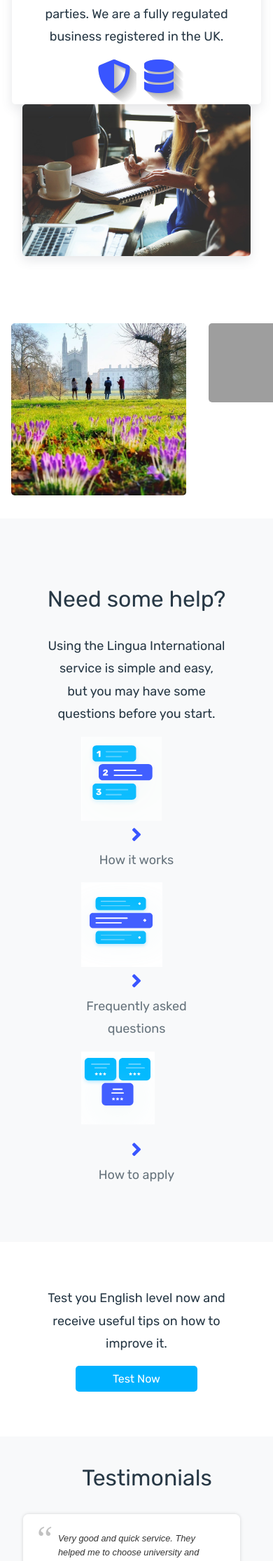
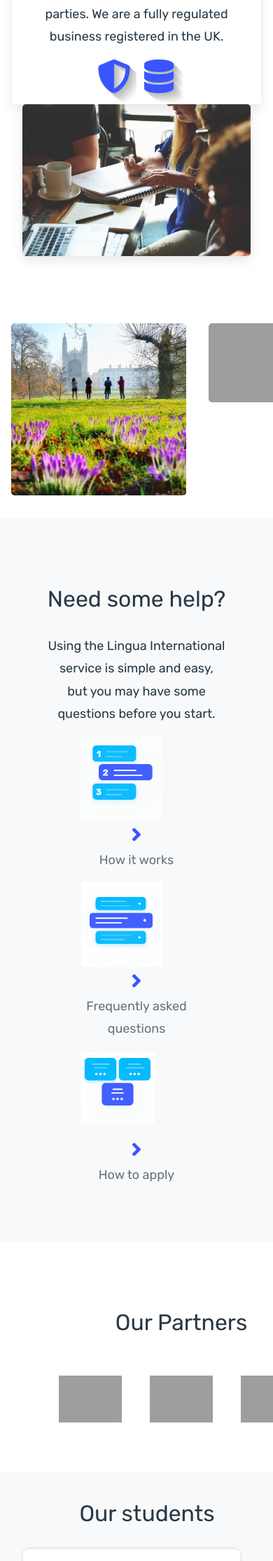
Before and after one commit to KristiKo/Lingua, a Django app: page / in a window 390 px wide. Shown: the part 4269-6500 px from the top of the page at 70% size. Run offline with Django 3.2, Linux system fonts and the light colour scheme; parts of the project's set-up code (start-up, migrations or seed data) failed here and were passed over; some libraries are stand-ins or nearby versions; grey boxes are pictures that could not be loaded.

Commit message:
added partner section

```diff
--- a/lingua/forms.py
+++ b/lingua/forms.py
@@ -42,6 +42,8 @@ class ContactForm(forms.Form):
 class SubscriberForm(forms.ModelForm):
     email = forms.EmailField(required=False, label="Email Address",
             widget=forms.TextInput(attrs={'placeholder': 'Email Address'}))
+    question = forms.CharField(required=False, label="Plural of tooth",
+            widget=forms.TextInput(attrs={'placeholder': 'answer here'}))
 
     class Meta:
         model = Subscriber
--- a/lingua/static/css/style.css
+++ b/lingua/static/css/style.css
@@ -453,6 +453,121 @@ a:hover,a:focus{
 .privacy p {
     text-align: left;
 }
+/* Partners */
+.slick-slide {
+    margin: 0px 20px;
+}
+
+.slick-slide img {
+    width: 100%;
+}
+
+.slick-slider
+{
+    position: relative;
+    display: block;
+    box-sizing: border-box;
+    -webkit-user-select: none;
+    -moz-user-select: none;
+    -ms-user-select: none;
+            user-select: none;
+    -webkit-touch-callout: none;
+    -khtml-user-select: none;
+    -ms-touch-action: pan-y;
+        touch-action: pan-y;
+    -webkit-tap-highlight-color: transparent;
+}
+
+.slick-list
+{
+    position: relative;
+    display: block;
+    overflow: hidden;
+    margin: 0;
+    padding: 0;
+}
+.slick-list:focus
+{
+    outline: none;
+}
+.slick-list.dragging
+{
+    cursor: pointer;
+    cursor: hand;
+}
+
+.slick-slider .slick-track,
+.slick-slider .slick-list
+{
+    -webkit-transform: translate3d(0, 0, 0);
+       -moz-transform: translate3d(0, 0, 0);
+        -ms-transform: translate3d(0, 0, 0);
+         -o-transform: translate3d(0, 0, 0);
+            transform: translate3d(0, 0, 0);
+}
+
+.slick-track
+{
+    position: relative;
+    top: 0;
+    left: 0;
+    display: block;
+}
+.slick-track:before,
+.slick-track:after
+{
+    display: table;
+    content: '';
+}
+.slick-track:after
+{
+    clear: both;
+}
+.slick-loading .slick-track
+{
+    visibility: hidden;
+}
+
+.slick-slide
+{
+    display: none;
+    float: left;
+    height: 100%;
+    min-height: 1px;
+}
+[dir='rtl'] .slick-slide
+{
+    float: right;
+}
+.slick-slide img
+{
+    display: block;
+}
+.slick-slide.slick-loading img
+{
+    display: none;
+}
+.slick-slide.dragging img
+{
+    pointer-events: none;
+}
+.slick-initialized .slick-slide
+{
+    display: block;
+}
+.slick-loading .slick-slide
+{
+    visibility: hidden;
+}
+.slick-vertical .slick-slide
+{
+    display: block;
+    height: auto;
+    border: 1px solid transparent;
+}
+.slick-arrow.slick-hidden {
+    display: none;
+}
 /* Testimonials */
 .testimonial{
     padding: 7rem;
--- a/lingua/static/js/script.js
+++ b/lingua/static/js/script.js
@@ -47,6 +47,28 @@ $( document ).ready(function() {
       $('#privacy-btn').hide();
     }
   })
+
+  //slider
+  $('.customer-logos').slick({
+    slidesToShow: 6,
+    slidesToScroll: 1,
+    autoplay: true,
+    autoplaySpeed: 1500,
+    arrows: false,
+    dots: false,
+    pauseOnHover: false,
+    responsive: [{
+        breakpoint: 768,
+        settings: {
+            slidesToShow: 4
+        }
+    }, {
+        breakpoint: 520,
+        settings: {
+            slidesToShow: 3
+        }
+    }]
+  });
 });
 
 /* Maps
--- a/lingua/templates/lingua_templates/contact.html
+++ b/lingua/templates/lingua_templates/contact.html
@@ -1,5 +1,6 @@
 {% extends "lingua_templates/header.html" %}
 {% load staticfiles %}
+{% load crispy_forms_tags %}
 {% block content %}
 {% include "lingua_templates/inc/navbar.html" %}
 <section id="contact fadeIn">
@@ -21,7 +22,7 @@
     <form class="contact-form" method="post">
       {% load widget_tweaks %}
       {% csrf_token %}
-      {{ form.as_p }}
+      {{ form|crispy }}
       <div class="form-actions">
         <button type="submit" class="btn btn-info">Get in touch</button>
       </div>
--- a/lingua/templates/lingua_templates/header.html
+++ b/lingua/templates/lingua_templates/header.html
@@ -13,6 +13,7 @@
 	<script src="https://cdnjs.cloudflare.com/ajax/libs/jquery/3.3.1/jquery.min.js"></script>
 	<script src="https://cdnjs.cloudflare.com/ajax/libs/popper.js/1.14.6/umd/popper.min.js" integrity="sha384-wHAiFfRlMFy6i5SRaxvfOCifBUQy1xHdJ/yoi7FRNXMRBu5WHdZYu1hA6ZOblgut" crossorigin="anonymous"></script>
 	<script src="https://stackpath.bootstrapcdn.com/bootstrap/4.2.1/js/bootstrap.min.js" integrity="sha384-B0UglyR+jN6CkvvICOB2joaf5I4l3gm9GU6Hc1og6Ls7i6U/mkkaduKaBhlAXv9k" crossorigin="anonymous"></script>
+	<script src="https://cdnjs.cloudflare.com/ajax/libs/slick-carousel/1.6.0/slick.js"></script>
 	<!-- Global site tag (gtag.js) - Google Analytics -->
 	<script async src="https://www.googletagmanager.com/gtag/js?id=UA-134127959-1"></script>
 	<script>
--- a/lingua/templates/lingua_templates/home.html
+++ b/lingua/templates/lingua_templates/home.html
@@ -8,7 +8,8 @@
 {% include "lingua_templates/inc/center.html" %}
 {% include "lingua_templates/inc/photo_container2.html" %}
 {% include "lingua_templates/inc/help.html" %}
-{% include "lingua_templates/inc/lead_magnet.html" %}
+{% include "lingua_templates/inc/partners.html" %}
+<!-- {% include "lingua_templates/inc/lead_magnet.html" %} -->
 {% include "lingua_templates/inc/testimonials.html" %}
 {% include "lingua_templates/inc/footer.html" %}
 {% endblock %}
--- /dev/null
+++ b/lingua/templates/lingua_templates/inc/partners.html
@@ -0,0 +1,15 @@
+<div class="container" style="padding:4rem;">
+    <h2>Our Partners</h2>
+    <br>
+     <section class="customer-logos slider">
+        <div class="slide"><img src="https://proxy.duckduckgo.com/iu/?u=http%3A%2F%2F1.bp.blogspot.com%2F-16vL_9a4P6I%2FTyffw41iFoI%2FAAAAAAAAAcQ%2F0HnFeD0ge5w%2Fs1600%2FImperial_College_London_Logo-Vvallpaper.Net.jpg&f=1"></div>
+        <div class="slide"><img src="https://proxy.duckduckgo.com/iu/?u=https%3A%2F%2Fthinkpsychology.files.wordpress.com%2F2012%2F08%2Funiversity-of-east-london-logo.png&f=1"></div>
+        <div class="slide"><img src="https://proxy.duckduckgo.com/iu/?u=http%3A%2F%2Fwellbeingagency.com%2Fwp-content%2Fuploads%2F2017%2F04%2FUniversity-college-london-UCL-logo.jpg&f=1"></div>
+        <div class="slide"><img src="https://proxy.duckduckgo.com/iu/?u=http%3A%2F%2Fwww.stepbystep.com%2Fwp-content%2Fuploads%2F2011%2F11%2FUniversity-of-Oxford-Logo.png&f=1"></div>
+        <div class="slide"><img src="https://proxy.duckduckgo.com/iu/?u=https%3A%2F%2Ftse3.mm.bing.net%2Fth%3Fid%3DOIP.Fl91DurwT7e2bWnUc2dXggAAAA%26pid%3D15.1&f=1"></div>
+        <div class="slide"><img src="https://proxy.duckduckgo.com/iu/?u=https%3A%2F%2Fkp.cdnkic.com%2Fwp-content%2Fuploads%2F2016%2F09%2Funiversity-of-westminster-logo.gif&f=1"></div>
+        <div class="slide"><img src="https://proxy.duckduckgo.com/iu/?u=https%3A%2F%2Fmedia.glassdoor.com%2Fsqll%2F35539%2Funiversity-of-edinburgh-squarelogo.png&f=1"></div>
+        <div class="slide"><img src="https://proxy.duckduckgo.com/iu/?u=https%3A%2F%2Fsciencecouncil.org%2Fweb%2Fwp-content%2Fuploads%2F2017%2F01%2FUniversity-of-Manchester.jpg&f=1"></div>
+        <div class="slide"><img src="https://proxy.duckduckgo.com/iu/?u=https%3A%2F%2Fcdn.evbuc.com%2Feventlogos%2F138728571%2Funiversityofbrighton.jpg&f=1"></div>
+     </section>
+</div>
--- a/lingua/templates/lingua_templates/inc/testimonials.html
+++ b/lingua/templates/lingua_templates/inc/testimonials.html
@@ -1,7 +1,7 @@
 {% load staticfiles %}
 <div class="bg-light testimonial linguaFade">
     <div class="container">
-        <h2>Testimonials</h2>
+        <h2>Our students</h2>
         <div class="testimonials">
             <figure class="snip1139">
                 <blockquote>Very good and quick service. They helped me to choose university and course, apply, get scholarship and many more I wouldn’t be able to do everything myself. Very satisfied.
--- a/lingua/templates/lingua_templates/subscribe.html
+++ b/lingua/templates/lingua_templates/subscribe.html
@@ -8,6 +8,8 @@
         <form method="post">
             {% csrf_token %}
             {{ form.email }}
+            <h3>What is the plural of tooth?</h3>
+            {{ form.question }}
             <button class="btn btn-primary" type="submit">Submit</button>
         </form>
     </div>
--- a/lingua/views.py
+++ b/lingua/views.py
@@ -21,14 +21,18 @@ def search_course(request):
     return render(request, 'lingua_templates/search/search_form_course.html', {'filter': course_filter})
 
 def subscribe(request):
+    score = 0
     if request.method == 'GET':
         form = SubscriberForm()
     else:
         form = SubscriberForm(request.POST)
         if form.is_valid():
             email = form.cleaned_data['email']
+            question = form.cleaned_data['question']
+            if question == 'teeth':
+                score = 100
             form.save()
-            messages.success(request, f'Your have successfully subscribed to our weekly newsletter')
+            messages.success(request, f'Your have successfully subscribed to our weekly newsletter. Your score is: ' + str(score))
             return redirect('index')
     return render(request, "lingua_templates/subscribe.html", {'form':form})
 
```
Also changed, not shown: other parts of lingua/static/css/style.css (+8 -19 lines), db.sqlite3, lingua/migrations/0002_auto_20190224_1833.py (added), lingua/migrations/0004_auto_20190224_1753.py (deleted).
